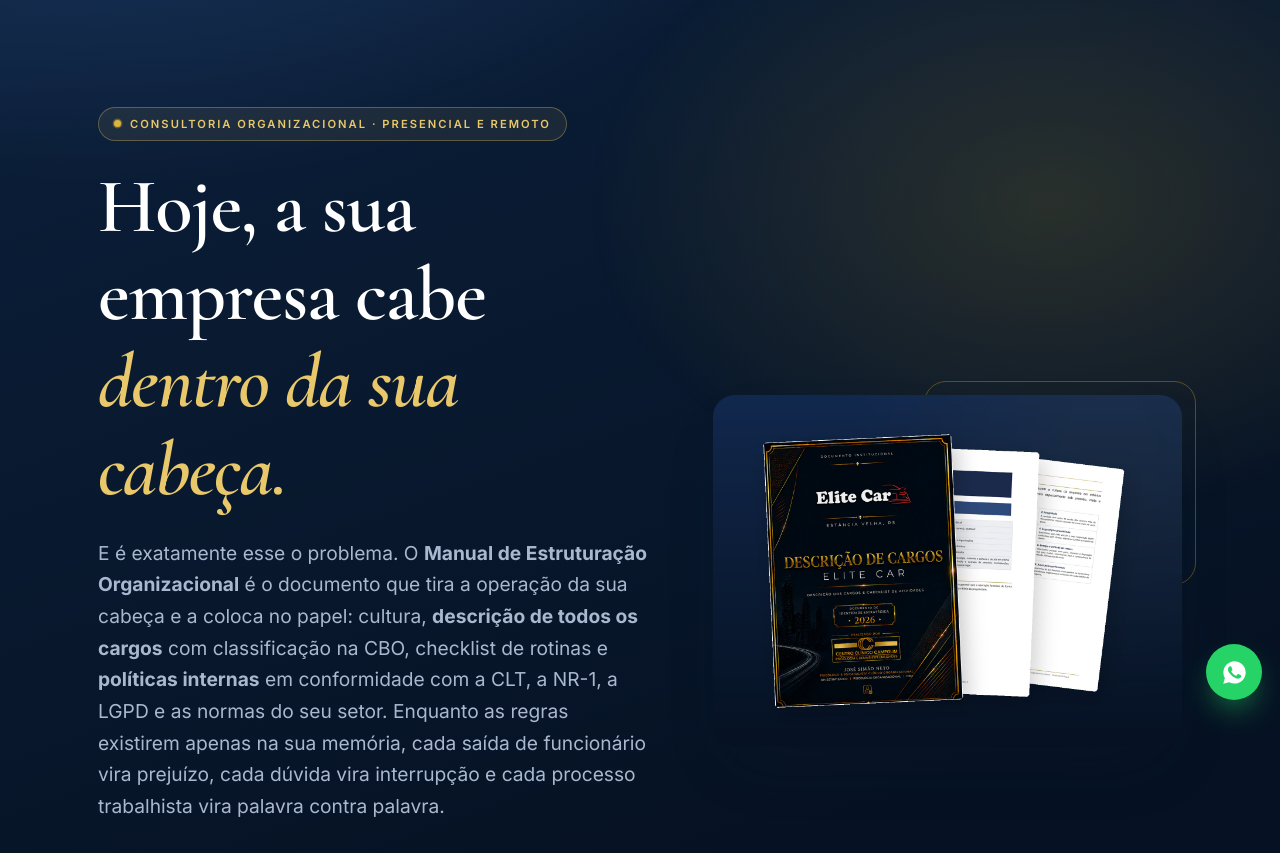
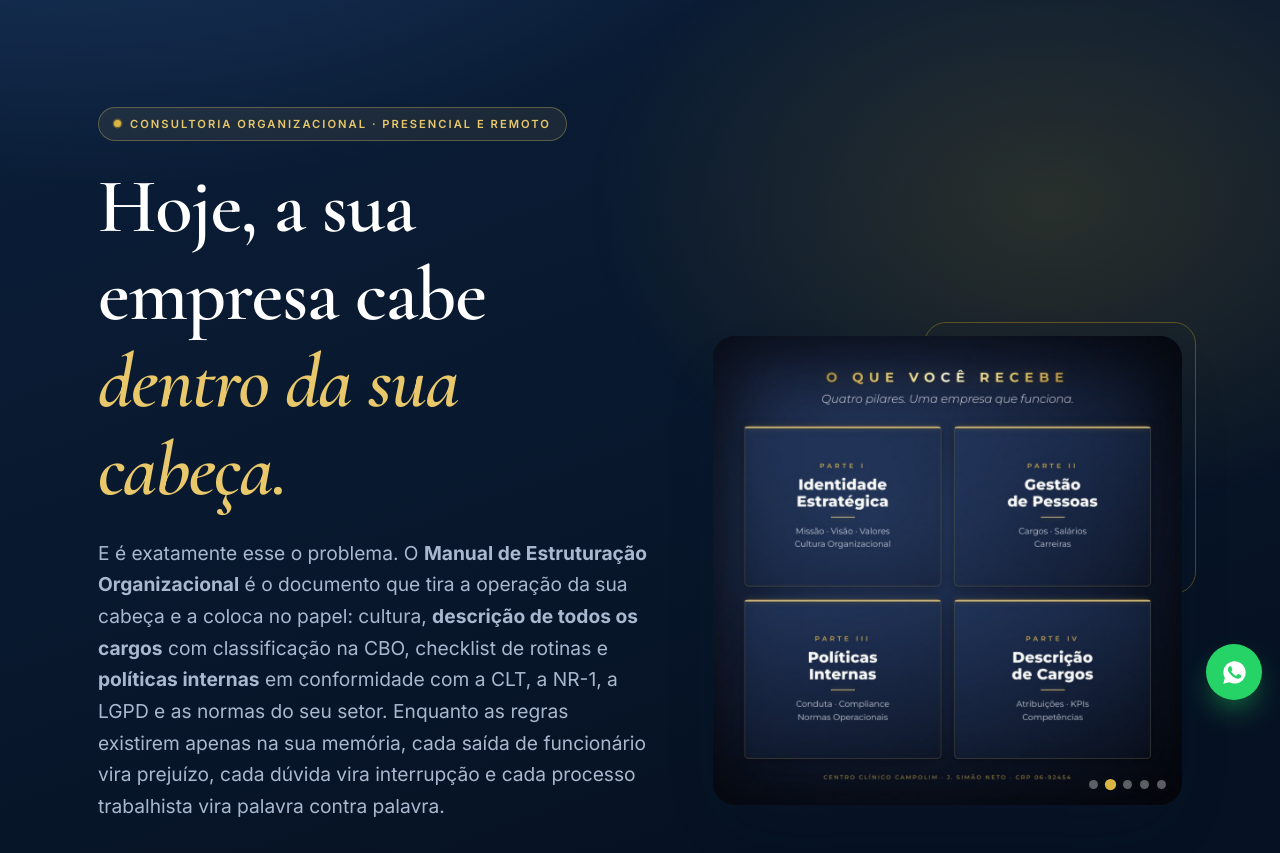
Before and after one commit to jsimaoneto/manual-empresas, a plain HTML site: page index.html in a window 1280 px wide. Shown: the part 82-935 px from the top of the page. Drawn offline with nearby package versions, Linux system fonts and the light colour scheme.

Commit message:
Artes de divulgacao rodando no topo do site
Cinco pecas do material de divulgacao (capa, quatro pilares, antes e
depois, lista de cargos e assinatura com CRP) passam a rodar no topo,
em showcase quadrado com bolinhas de navegacao.

A arte da capa tambem substitui o retrato como imagem de compartilhamento,
por ser mais direta sobre o que o site vende.

Co-Authored-By: Claude Opus 5 <noreply@anthropic.com>

```diff
--- a/index.html
+++ b/index.html
@@ -16,11 +16,11 @@
 <meta property="og:title" content="Manual Organizacional para Empresas | Cargos e Políticas">
 <meta property="og:description" content="Tire a empresa da sua cabeça e coloque no papel: cultura, cargos, checklists e políticas internas com segurança jurídica. Diagnóstico gratuito.">
 <meta property="og:url" content="https://jsimaoneto.github.io/manual-empresas/">
-<meta property="og:image" content="https://jsimaoneto.github.io/manual-empresas/imagens/autor.jpg">
+<meta property="og:image" content="https://jsimaoneto.github.io/manual-empresas/imagens/art-capa.jpg">
 <meta name="twitter:card" content="summary_large_image">
 <meta name="twitter:title" content="Manual Organizacional para Empresas">
 <meta name="twitter:description" content="Cultura, descrição de cargos, checklists e políticas internas em conformidade com a CLT, a NR-1 e a LGPD.">
-<meta name="twitter:image" content="https://jsimaoneto.github.io/manual-empresas/imagens/autor.jpg">
+<meta name="twitter:image" content="https://jsimaoneto.github.io/manual-empresas/imagens/art-capa.jpg">
 
 <meta name="geo.region" content="BR-SP">
 <meta name="geo.placename" content="Sorocaba">
@@ -31,7 +31,7 @@
 <link rel="preconnect" href="https://fonts.googleapis.com">
 <link rel="preconnect" href="https://fonts.gstatic.com" crossorigin>
 <link rel="stylesheet" href="https://fonts.googleapis.com/css2?family=Cormorant+Garamond:ital,wght@0,400;0,500;0,600;0,700;1,400;1,600&family=Inter:wght@300;400;500;600;700&display=swap">
-<link rel="stylesheet" href="styles.css?v=6">
+<link rel="stylesheet" href="styles.css?v=7">
 
 <script type="application/ld+json">
 {
@@ -264,12 +264,15 @@
     </div>
 
     <div class="frame" data-anim="fade-left">
-      <div class="frame__inner">
-        <img src="imagens/hero-manual.jpg" alt="Manual organizacional impresso e encadernado sobre a mesa de uma empresa" loading="eager" onerror="this.style.display='none';this.nextElementSibling.style.display='flex'">
-        <div class="ph" style="display:none">
-          <svg viewBox="0 0 24 24" fill="none" stroke="currentColor" stroke-width="1.4"><rect x="3" y="5" width="18" height="14" rx="2"/><circle cx="9" cy="10" r="2"/><path d="m3 17 5-4 4 3 3-2 6 5"/></svg>
-          <b>Imagem 1 · Hero</b>
-          <small>Salve a imagem como <code>imagens/hero-manual.jpg</code></small>
+      <div class="frame__inner" style="aspect-ratio:1/1">
+        <div class="showcase showcase--limpo" data-showcase="4500">
+          <figure class="showcase__img is-active" style="background-image:url('imagens/art-capa.jpg')" role="img" aria-label="Capa do Manual de Estruturação Organizacional: missão, visão, valores, políticas internas e cargos"></figure>
+          <figure class="showcase__img" style="background-image:url('imagens/art-pilares.jpg')" role="img" aria-label="Os quatro pilares do manual: identidade estratégica, gestão de pessoas, políticas internas e descrição de cargos"></figure>
+          <figure class="showcase__img" style="background-image:url('imagens/art-transformacao.jpg')" role="img" aria-label="Antes e depois do manual: de apagar incêndio todo dia para processos que se repetem"></figure>
+          <figure class="showcase__img" style="background-image:url('imagens/art-cargos.jpg')" role="img" aria-label="Exemplos de cargos descritos, com missão, atribuições, indicadores e competências"></figure>
+          <figure class="showcase__img" style="background-image:url('imagens/art-autoridade.jpg')" role="img" aria-label="José Simão Neto, psicólogo e psicanalista clínico organizacional, CRP 06-92454"></figure>
+
+          <div class="showcase__dots" data-dots></div>
         </div>
       </div>
     </div>
@@ -1420,6 +1423,6 @@
   <svg viewBox="0 0 24 24" fill="currentColor"><path d="M12.04 2C6.58 2 2.13 6.45 2.13 11.91c0 1.75.46 3.45 1.32 4.95L2 22l5.25-1.38a9.9 9.9 0 0 0 4.79 1.22h.01c5.46 0 9.91-4.45 9.91-9.91C21.96 6.45 17.5 2 12.04 2Zm5.8 14.06c-.24.68-1.42 1.31-1.96 1.36-.5.05-1.14.07-1.83-.11-.42-.11-.97-.29-1.67-.59-2.94-1.27-4.86-4.23-5.01-4.43-.15-.2-1.2-1.59-1.2-3.03 0-1.44.76-2.15 1.03-2.44.27-.29.59-.37.78-.37h.56c.18 0 .42-.07.66.5.24.59.83 2.03.9 2.18.07.15.12.32.02.51-.1.2-.15.32-.29.49-.15.17-.31.38-.44.51-.15.15-.3.31-.13.6.17.29.76 1.25 1.63 2.03 1.12 1 2.06 1.31 2.35 1.46.29.15.46.12.63-.07.17-.2.73-.85.92-1.14.2-.29.39-.24.66-.15.27.1 1.71.81 2 .95.29.15.49.22.56.34.07.12.07.71-.17 1.39Z"/></svg>
 </a>
 
-<script src="script.js?v=6"></script>
+<script src="script.js?v=7"></script>
 </body>
 </html>
--- a/styles.css
+++ b/styles.css
@@ -768,3 +768,9 @@ img.logo__mark{
 .mini-list{list-style:none;margin:0;padding:0;display:grid;gap:.7rem}
 .mini-list li{display:flex;gap:.6rem;font-size:.9rem;color:var(--text-muted)}
 .mini-list svg{width:14px;height:14px;color:var(--gold-600);margin-top:.35rem;flex:none}
+
+/* showcase encaixado dentro de uma moldura existente */
+.showcase--limpo{
+  position:absolute;inset:0;
+  aspect-ratio:auto;border:0;border-radius:0;box-shadow:none;
+}
```
Also changed, not shown: imagens/art-autoridade.jpg (added), imagens/art-capa.jpg (added), imagens/art-cargos.jpg (added), imagens/art-pilares.jpg (added), imagens/art-transformacao.jpg (added), 1 other file.
